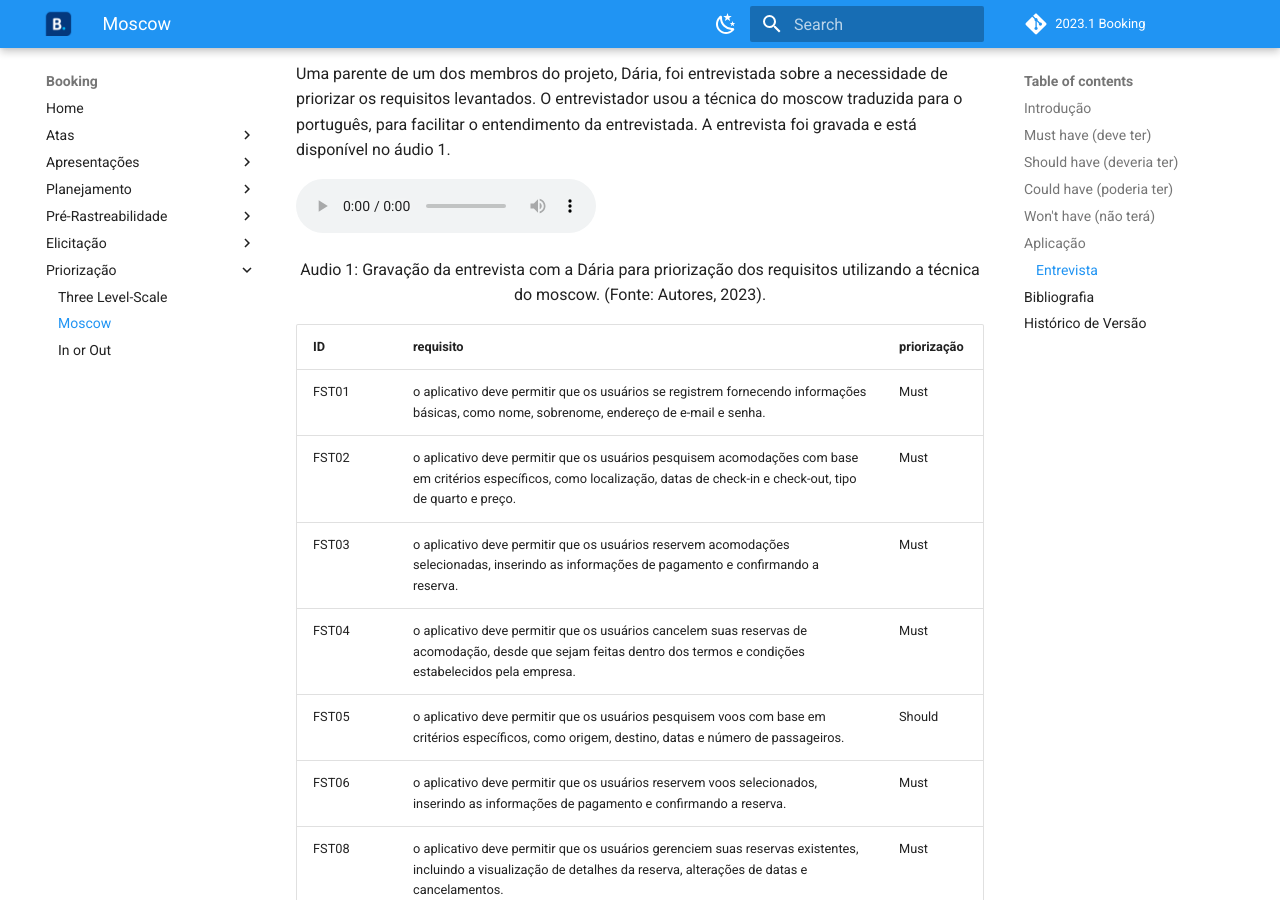
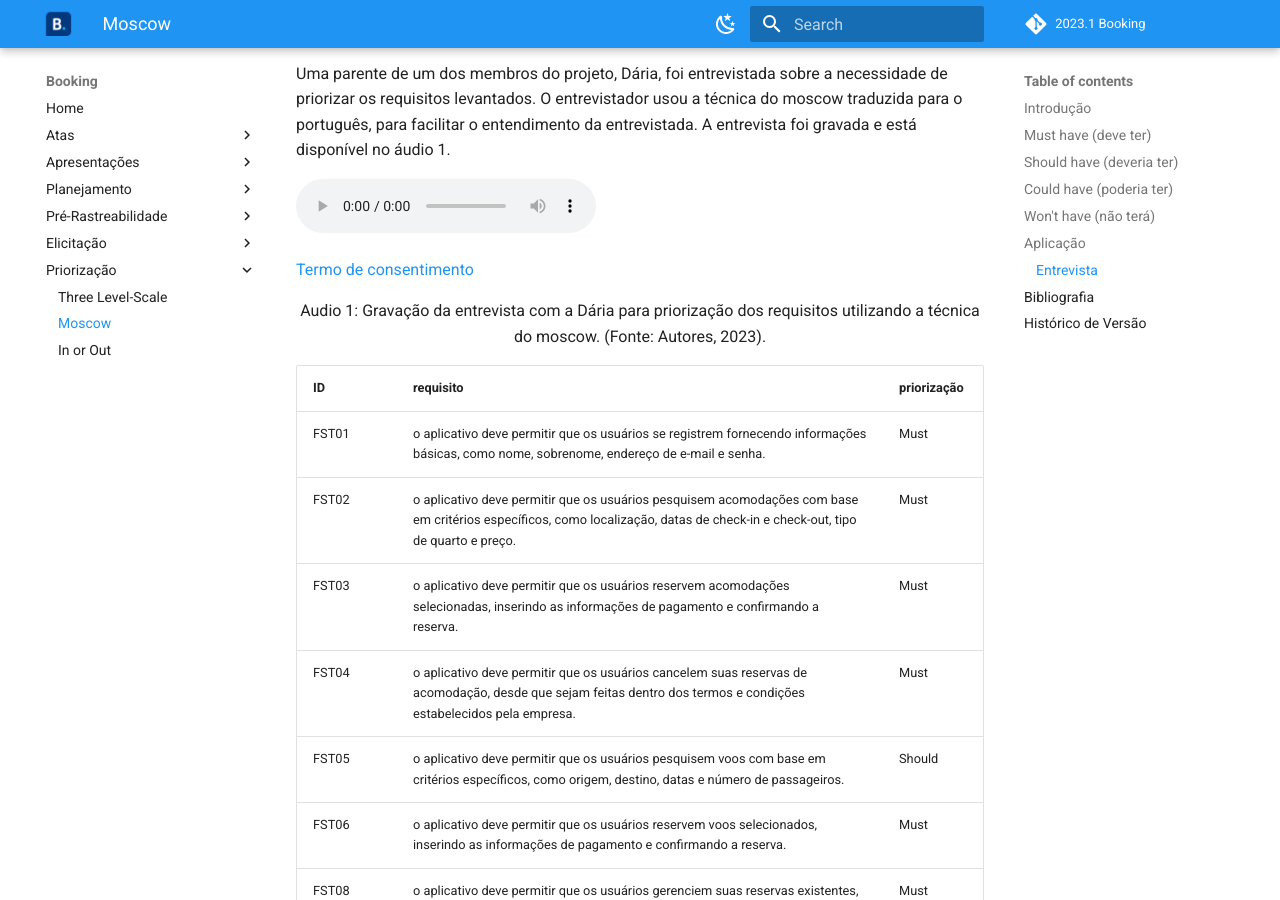
Before and after one commit to Requisitos-de-Software/2023.1-Booking, an MkDocs documentation site: the page built from docs/elicitacao/moscow.md, in a window 1280 px wide and 900 px high, scrolled down 1266 px. Built offline with MkDocs 1.6.1 and Material for MkDocs 9.7.7, drawn with Linux system fonts in a browser that asks for light colours; comment, search, counter and statistics services are not loaded.

Commit message:
termo consentimento moscow

```diff
--- a/docs/elicitacao/moscow.md
+++ b/docs/elicitacao/moscow.md
@@ -32,6 +32,8 @@ Uma parente de um dos membros do projeto, Dária, foi entrevistada sobre a neces
   <source src="../../assets/entrevistaMoscow.mp3" type="audio/mpeg">
   Your browser does not support the audio element.
 </audio>
+
+[Termo de consentimento](../assets/pdfs/consentimento_moscow_assinado.pdf)
 
 <div style="text-align: center">
 <p> Audio 1: Gravação da entrevista com a Dária para priorização dos requisitos utilizando a técnica do moscow. (Fonte: Autores, 2023). </p>
```
Also changed, not shown: 1 other file.
